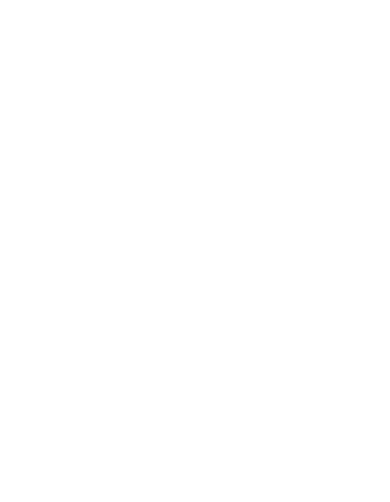
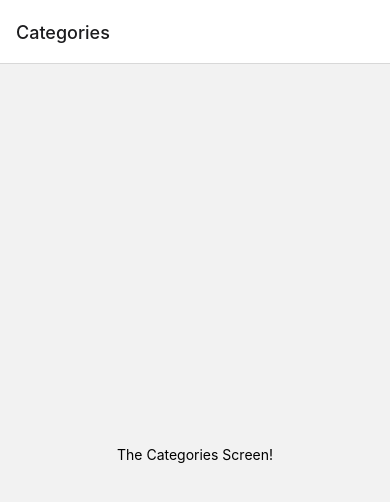
Before and after one commit to yodhcn/the-meals-app, a React Native app: screen / in a window 390 px wide. Shown: the top 502 px of the page. Built offline with nearby package versions, Linux system fonts and the light colour scheme.

Commit message:
6.8. Creating a StackNavigator
https://reactnavigation.org/docs/hello-react-navigation

```diff
--- a/App.js
+++ b/App.js
@@ -4,8 +4,17 @@ import { StatusBar } from "expo-status-bar";
 import { useFonts } from "expo-font";
 import * as SplashScreen from "expo-splash-screen";
 import { NavigationContainer } from "@react-navigation/native";
+import { createNativeStackNavigator } from "@react-navigation/native-stack";
+
+import CategoriesScreen from "./screens/CategoriesScreen";
+import CategoryMealsScreen from "./screens/CategoryMealsScreen";
+import FavoritesScreen from "./screens/FavoritesScreen";
+import FiltersScreen from "./screens/FiltersScreen";
+import MealDetailScreen from "./screens/MealDetailScreen";
 
 SplashScreen.preventAutoHideAsync();
+
+const Stack = createNativeStackNavigator();
 
 export default function App() {
   const [fontsLoaded] = useFonts({
@@ -27,7 +36,18 @@ export default function App() {
     <>
       {/* <StatusBar style="auto" /> */}
       <View style={styles.container} onLayout={onLayoutRootView}>
-        <NavigationContainer></NavigationContainer>
+        <NavigationContainer>
+          <Stack.Navigator initialRouteName="Categories">
+            <Stack.Screen name="Categories" component={CategoriesScreen} />
+            <Stack.Screen
+              name="CategoryMeals"
+              component={CategoryMealsScreen}
+            />
+            <Stack.Screen name="Favorites" component={FavoritesScreen} />
+            <Stack.Screen name="Filters" component={FiltersScreen} />
+            <Stack.Screen name="MealDetail" component={MealDetailScreen} />
+          </Stack.Navigator>
+        </NavigationContainer>
       </View>
     </>
   );
--- a/package.json
+++ b/package.json
@@ -10,14 +10,15 @@
   },
   "dependencies": {
     "@react-navigation/native": "^6.1.6",
+    "@react-navigation/native-stack": "^6.9.12",
     "expo": "~48.0.11",
     "expo-font": "~11.1.1",
     "expo-splash-screen": "~0.18.1",
     "expo-status-bar": "~1.4.4",
     "react": "18.2.0",
     "react-native": "0.71.6",
-    "react-native-screens": "~3.20.0",
-    "react-native-safe-area-context": "4.5.0"
+    "react-native-safe-area-context": "4.5.0",
+    "react-native-screens": "~3.20.0"
   },
   "devDependencies": {
     "@babel/core": "^7.20.0"
```
Also changed, not shown: 1 other file (tests, documents, lock files or other folders).
